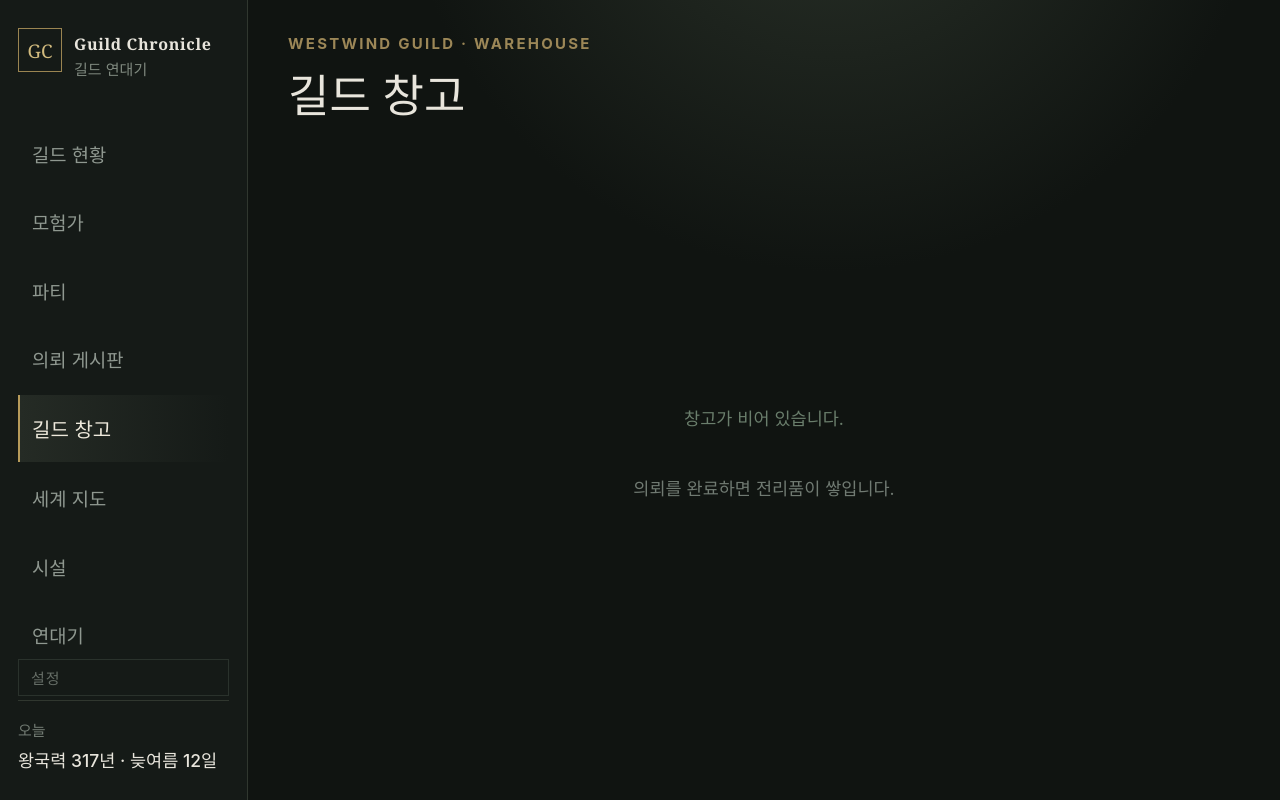
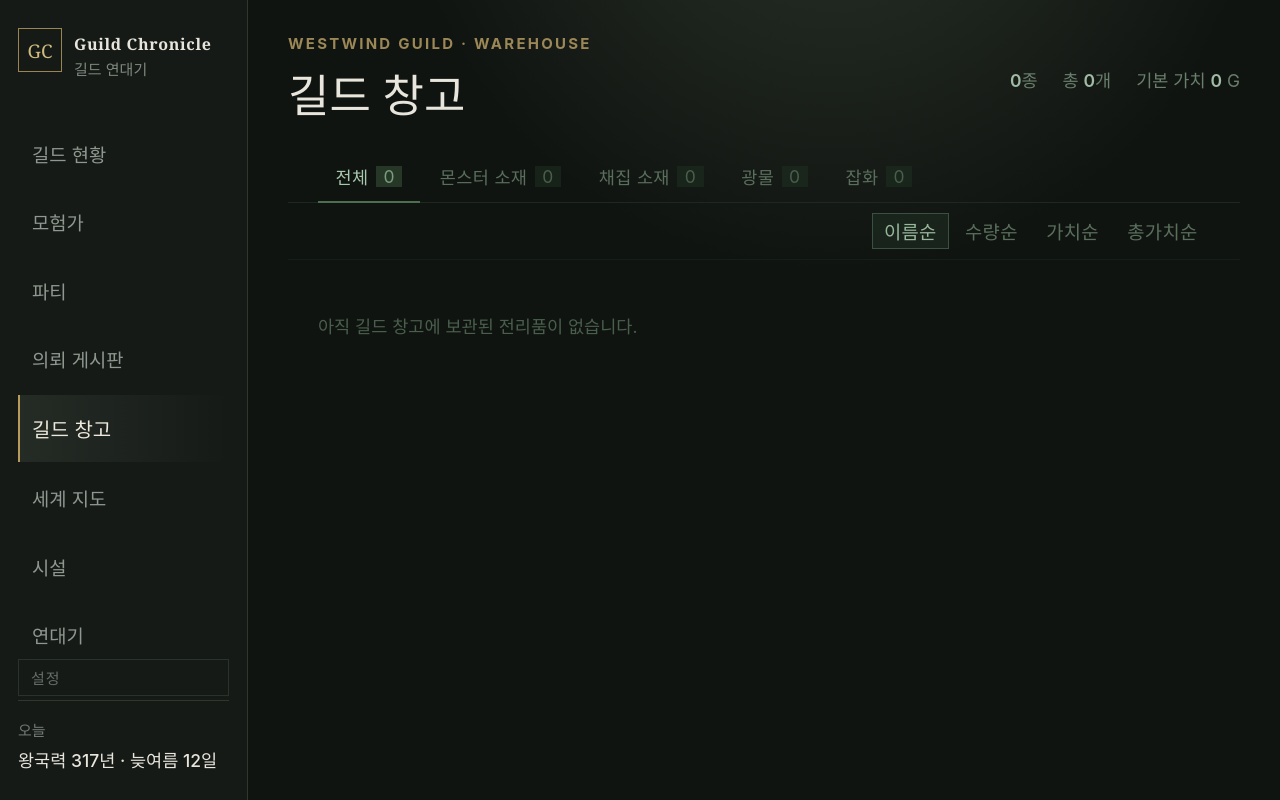
Before and after one commit to unidusty/guild-chronicle, a React (Vite) app: page / in a window 1280 px wide. Both pictures are taken after a click on the button "길드 창고". Built offline with nearby package versions, Linux system fonts and the light colour scheme.

Commit message:
feat: improve guild warehouse ui
Category tabs with item counts, sort controls, per-tab sub-info, column grid layout, and differentiated empty states.

Co-Authored-By: Claude Sonnet 4.6 <noreply@anthropic.com>

```diff
--- a/src/features/warehouse/WarehousePage.tsx
+++ b/src/features/warehouse/WarehousePage.tsx
@@ -1,30 +1,83 @@
+import { useState } from "react";
 import type { GameState } from "../../types/game";
 import { LOOT_TABLE } from "../../data/lootData";
+import { playHover, playSelect } from "../../lib/audio";
 
 interface Props {
   state: GameState;
 }
 
-const CATEGORY_LABELS: Record<string, string> = {
-  monster: "마물 소재",
-  herb:    "약초",
+type CategoryFilter = "all" | "monster" | "herb" | "mineral" | "misc";
+type SortType = "name" | "qty" | "value" | "total";
+
+export const CATEGORY_LABELS: Record<string, string> = {
+  monster: "몬스터 소재",
+  herb:    "채집 소재",
   mineral: "광물",
   misc:    "잡화",
 };
 
-function formatGold(n: number): string {
-  return new Intl.NumberFormat("ko-KR").format(n) + " G";
+const TABS: { value: CategoryFilter; label: string }[] = [
+  { value: "all",     label: "전체" },
+  { value: "monster", label: "몬스터 소재" },
+  { value: "herb",    label: "채집 소재" },
+  { value: "mineral", label: "광물" },
+  { value: "misc",    label: "잡화" },
+];
+
+const SORT_OPTIONS: { value: SortType; label: string }[] = [
+  { value: "name",  label: "이름순" },
+  { value: "qty",   label: "수량순" },
+  { value: "value", label: "가치순" },
+  { value: "total", label: "총가치순" },
+];
+
+function fmt(n: number): string {
+  return new Intl.NumberFormat("ko-KR").format(n);
 }
 
 export default function WarehousePage({ state }: Props) {
-  const entries = Object.entries(state.warehouse)
-    .map(([itemId, quantity]) => ({ item: LOOT_TABLE[itemId], quantity }))
-    .filter((e): e is { item: NonNullable<typeof e.item>; quantity: number } =>
-      Boolean(e.item) && e.quantity > 0
-    )
-    .sort((a, b) => a.item.category.localeCompare(b.item.category) || a.item.name.localeCompare(b.item.name, "ko"));
+  const [category, setCategory] = useState<CategoryFilter>("all");
+  const [sort, setSort] = useState<SortType>("name");
 
-  const totalValue = entries.reduce((sum, { item, quantity }) => sum + item.baseValue * quantity, 0);
+  const allEntries = Object.entries(state.warehouse)
+    .filter(([, qty]) => qty > 0)
+    .map(([itemId, quantity]) => {
+      const item = LOOT_TABLE[itemId];
+      const baseValue = item?.baseValue ?? 0;
+      return {
+        itemId,
+        name:       item?.name ?? "알 수 없는 전리품",
+        category:   item?.category ?? "misc",
+        baseValue,
+        quantity,
+        totalValue: baseValue * quantity,
+      };
+    });
+
+  const countFor = (cat: CategoryFilter): number =>
+    cat === "all"
+      ? allEntries.length
+      : allEntries.filter((e) => e.category === cat).length;
+
+  const filtered = category === "all"
+    ? allEntries
+    : allEntries.filter((e) => e.category === category);
+
+  const sorted = [...filtered].sort((a, b) => {
+    const sec = a.name.localeCompare(b.name, "ko");
+    if (sort === "qty")   return b.quantity - a.quantity   || sec;
+    if (sort === "value") return b.baseValue - a.baseValue || sec;
+    if (sort === "total") return b.totalValue - a.totalValue || sec;
+    return sec;
+  });
+
+  const totalKinds = allEntries.length;
+  const totalQty   = allEntries.reduce((s, e) => s + e.quantity, 0);
+  const totalVal   = allEntries.reduce((s, e) => s + e.totalValue, 0);
+
+  const tabQty = filtered.reduce((s, e) => s + e.quantity, 0);
+  const tabVal = filtered.reduce((s, e) => s + e.totalValue, 0);
 
   return (
     <div className="page-shell">
@@ -33,31 +86,72 @@ export default function WarehousePage({ state }: Props) {
           <p className="eyebrow">WESTWIND GUILD · WAREHOUSE</p>
           <h1>길드 창고</h1>
         </div>
-        {entries.length > 0 && (
-          <div className="top-actions">
-            <span className="warehouse-total-value">추정 가치 {formatGold(totalValue)}</span>
-          </div>
-        )}
+        <div className="top-actions wh-summary-bar">
+          <span><strong>{fmt(totalKinds)}</strong>종</span>
+          <span>총 <strong>{fmt(totalQty)}</strong>개</span>
+          <span>기본 가치 <strong>{fmt(totalVal)}</strong> G</span>
+        </div>
       </header>
 
       <div className="warehouse-page">
-        {entries.length === 0 ? (
-          <div className="warehouse-empty">
-            <p>창고가 비어 있습니다.</p>
-            <p className="quiet">의뢰를 완료하면 전리품이 쌓입니다.</p>
+        {/* Category tabs */}
+        <div className="wh-tabs">
+          {TABS.map((tab) => (
+            <button
+              key={tab.value}
+              className={`wh-tab${category === tab.value ? " active" : ""}`}
+              onMouseEnter={playHover}
+              onClick={() => { playSelect(); setCategory(tab.value); }}
+            >
+              {tab.label}
+              <span className="wh-tab-count">{countFor(tab.value)}</span>
+            </button>
+          ))}
+        </div>
+
+        {/* Sort + tab sub-info */}
+        <div className="wh-controls">
+          <span className="wh-tab-info">
+            {category !== "all" && filtered.length > 0
+              ? `${CATEGORY_LABELS[category]} · ${fmt(filtered.length)}종 · ${fmt(tabQty)}개 · ${fmt(tabVal)} G`
+              : null}
+          </span>
+          <div className="wh-sort">
+            {SORT_OPTIONS.map((opt) => (
+              <button
+                key={opt.value}
+                className={`wh-sort-btn${sort === opt.value ? " active" : ""}`}
+                onMouseEnter={playHover}
+                onClick={() => { playSelect(); setSort(opt.value); }}
+              >
+                {opt.label}
+              </button>
+            ))}
           </div>
+        </div>
+
+        {/* List */}
+        {allEntries.length === 0 ? (
+          <p className="wh-empty">아직 길드 창고에 보관된 전리품이 없습니다.</p>
+        ) : sorted.length === 0 ? (
+          <p className="wh-empty">보유 중인 {CATEGORY_LABELS[category] ?? ""} 전리품이 없습니다.</p>
         ) : (
-          <div className="warehouse-grid">
-            {entries.map(({ item, quantity }) => (
-              <div key={item.id} className={`warehouse-card loot-category-${item.category}`}>
-                <div className="warehouse-card-left">
-                  <span className="warehouse-item-name">{item.name}</span>
-                  <span className="warehouse-item-category">{CATEGORY_LABELS[item.category]}</span>
+          <div className="wh-list">
+            <div className="wh-list-header">
+              <span className="wh-col-name">전리품</span>
+              <span className="wh-col-qty">보유</span>
+              <span className="wh-col-unit">개당</span>
+              <span className="wh-col-total">총가치</span>
+            </div>
+            {sorted.map((entry) => (
+              <div key={entry.itemId} className={`wh-entry loot-category-${entry.category}`}>
+                <div className="wh-col-name">
+                  <span className="wh-item-name">{entry.name}</span>
+                  <span className="wh-item-cat">{CATEGORY_LABELS[entry.category] ?? entry.category}</span>
                 </div>
-                <div className="warehouse-card-right">
-                  <span className="warehouse-item-qty">×{quantity}</span>
-                  <span className="warehouse-item-value">{item.baseValue} G</span>
-                </div>
+                <span className="wh-col-qty">×{fmt(entry.quantity)}</span>
+                <span className="wh-col-unit">{fmt(entry.baseValue)} G</span>
+                <span className="wh-col-total">{fmt(entry.totalValue)} G</span>
               </div>
             ))}
           </div>
--- a/src/styles/global.css
+++ b/src/styles/global.css
@@ -481,21 +481,46 @@ td { padding: calc(12px * var(--ui-scale)) 10px; border-bottom: 1px solid #292f2
 .result-confirm-btn:hover { background: #3a5c3e; }
 
 /* Warehouse page */
-.warehouse-page { flex: 1; overflow-y: auto; padding: calc(24px * var(--ui-scale)); }
-.warehouse-empty { display: flex; flex-direction: column; align-items: center; justify-content: center; height: 100%; gap: calc(8px * var(--ui-scale)); color: #6a7e6c; font-size: var(--font-small); }
-.warehouse-total-value { font-size: var(--font-small); color: #c8a84a; letter-spacing: .03em; }
-.warehouse-grid { display: flex; flex-direction: column; gap: calc(4px * var(--ui-scale)); max-width: calc(640px * var(--ui-scale)); }
-.warehouse-card { display: flex; align-items: center; justify-content: space-between; padding: calc(10px * var(--ui-scale)) calc(14px * var(--ui-scale)); border: 1px solid #222e24; background: rgba(18,28,20,.7); gap: calc(12px * var(--ui-scale)); }
-.warehouse-card-left { display: flex; flex-direction: column; gap: calc(2px * var(--ui-scale)); min-width: 0; }
-.warehouse-item-name { font-size: var(--font-small); color: #c0d8c4; }
-.warehouse-item-category { font-size: var(--font-xsmall); color: #556858; }
-.warehouse-card-right { display: flex; align-items: center; gap: calc(16px * var(--ui-scale)); flex-shrink: 0; }
-.warehouse-item-qty { font-size: var(--font-small); color: #a0c8a4; font-weight: 600; min-width: calc(32px * var(--ui-scale)); text-align: right; }
-.warehouse-item-value { font-size: var(--font-xsmall); color: #6a7e6c; min-width: calc(56px * var(--ui-scale)); text-align: right; }
-.loot-category-monster { border-left: 2px solid #6a3a2a; }
-.loot-category-mineral { border-left: 2px solid #4a6a7a; }
-.loot-category-herb    { border-left: 2px solid #3a6a40; }
-.loot-category-misc    { border-left: 2px solid #4a4a4a; }
+.warehouse-page { flex: 1; overflow: hidden; display: flex; flex-direction: column; }
+.wh-summary-bar { display: flex; gap: calc(20px * var(--ui-scale)); font-size: var(--font-small); color: #6a7e6c; }
+.wh-summary-bar strong { color: #a0bca4; font-weight: 600; }
+
+/* Tabs */
+.wh-tabs { display: flex; border-bottom: 1px solid #1c2820; padding: 0 calc(24px * var(--ui-scale)); gap: calc(2px * var(--ui-scale)); flex-shrink: 0; }
+.wh-tab { background: none; border: none; border-bottom: 2px solid transparent; padding: calc(9px * var(--ui-scale)) calc(14px * var(--ui-scale)); font-size: var(--font-small); color: #5a6e5c; cursor: pointer; display: flex; align-items: center; gap: calc(6px * var(--ui-scale)); transition: color .1s; margin-bottom: -1px; letter-spacing: .02em; }
+.wh-tab:hover { color: #8aaa8e; }
+.wh-tab.active { color: #a8c8ac; border-bottom-color: #4a7050; }
+.wh-tab-count { font-size: var(--font-xsmall); color: #4a5e4c; background: rgba(30,50,34,.5); padding: 0 calc(6px * var(--ui-scale)); min-width: calc(18px * var(--ui-scale)); text-align: center; }
+.wh-tab.active .wh-tab-count { color: #7a9e7e; background: rgba(60,90,64,.5); }
+
+/* Controls row */
+.wh-controls { display: flex; align-items: center; justify-content: space-between; padding: calc(8px * var(--ui-scale)) calc(24px * var(--ui-scale)); flex-shrink: 0; border-bottom: 1px solid #161e18; min-height: calc(36px * var(--ui-scale)); }
+.wh-tab-info { font-size: var(--font-xsmall); color: #4a5e4c; }
+.wh-sort { display: flex; gap: calc(3px * var(--ui-scale)); }
+.wh-sort-btn { background: none; border: 1px solid transparent; padding: calc(3px * var(--ui-scale)) calc(9px * var(--ui-scale)); font-size: var(--font-xsmall); color: #5a6e5c; cursor: pointer; letter-spacing: .02em; transition: color .1s, border-color .1s; }
+.wh-sort-btn:hover { color: #8aaa8e; border-color: #283828; }
+.wh-sort-btn.active { color: #98b89c; border-color: #3a5040; background: rgba(36,56,40,.4); }
+
+/* Item list */
+.wh-list { flex: 1; overflow-y: auto; padding: calc(12px * var(--ui-scale)) calc(24px * var(--ui-scale)) calc(24px * var(--ui-scale)); display: flex; flex-direction: column; gap: calc(2px * var(--ui-scale)); max-width: calc(720px * var(--ui-scale)); }
+.wh-list-header { display: grid; grid-template-columns: 1fr calc(56px * var(--ui-scale)) calc(72px * var(--ui-scale)) calc(80px * var(--ui-scale)); gap: calc(12px * var(--ui-scale)); padding: calc(4px * var(--ui-scale)) calc(14px * var(--ui-scale)) calc(8px * var(--ui-scale)); border-bottom: 1px solid #161e18; font-size: var(--font-xsmall); color: #3e4e40; letter-spacing: .04em; }
+.wh-list-header span:not(.wh-col-name) { text-align: right; }
+.wh-entry { display: grid; grid-template-columns: 1fr calc(56px * var(--ui-scale)) calc(72px * var(--ui-scale)) calc(80px * var(--ui-scale)); gap: calc(12px * var(--ui-scale)); align-items: center; padding: calc(7px * var(--ui-scale)) calc(14px * var(--ui-scale)); border: 1px solid #192218; border-left-width: 2px; background: rgba(14,22,16,.7); transition: background .08s; }
+.wh-entry:hover { background: rgba(22,34,24,.9); }
+.wh-col-name { display: flex; flex-direction: column; gap: calc(2px * var(--ui-scale)); min-width: 0; }
+.wh-item-name { font-size: var(--font-small); color: #b0ccb4; white-space: nowrap; overflow: hidden; text-overflow: ellipsis; }
+.wh-item-cat { font-size: var(--font-xsmall); color: #3e5040; }
+.wh-col-qty, .wh-col-unit, .wh-col-total { font-size: var(--font-small); text-align: right; white-space: nowrap; }
+.wh-col-qty   { color: #88b08c; }
+.wh-col-unit  { color: #5e7260; }
+.wh-col-total { color: #c0a040; }
+.wh-empty { padding: calc(28px * var(--ui-scale)) calc(24px * var(--ui-scale)); color: #4a5e4c; font-size: var(--font-small); }
+
+/* Loot category accent colors */
+.loot-category-monster { border-left-color: #7a3a28; }
+.loot-category-mineral { border-left-color: #406070; }
+.loot-category-herb    { border-left-color: #2e6038; }
+.loot-category-misc    { border-left-color: #404840; }
 
 /* Quest result loot */
 .result-loot-row { align-items: flex-start; }
```
